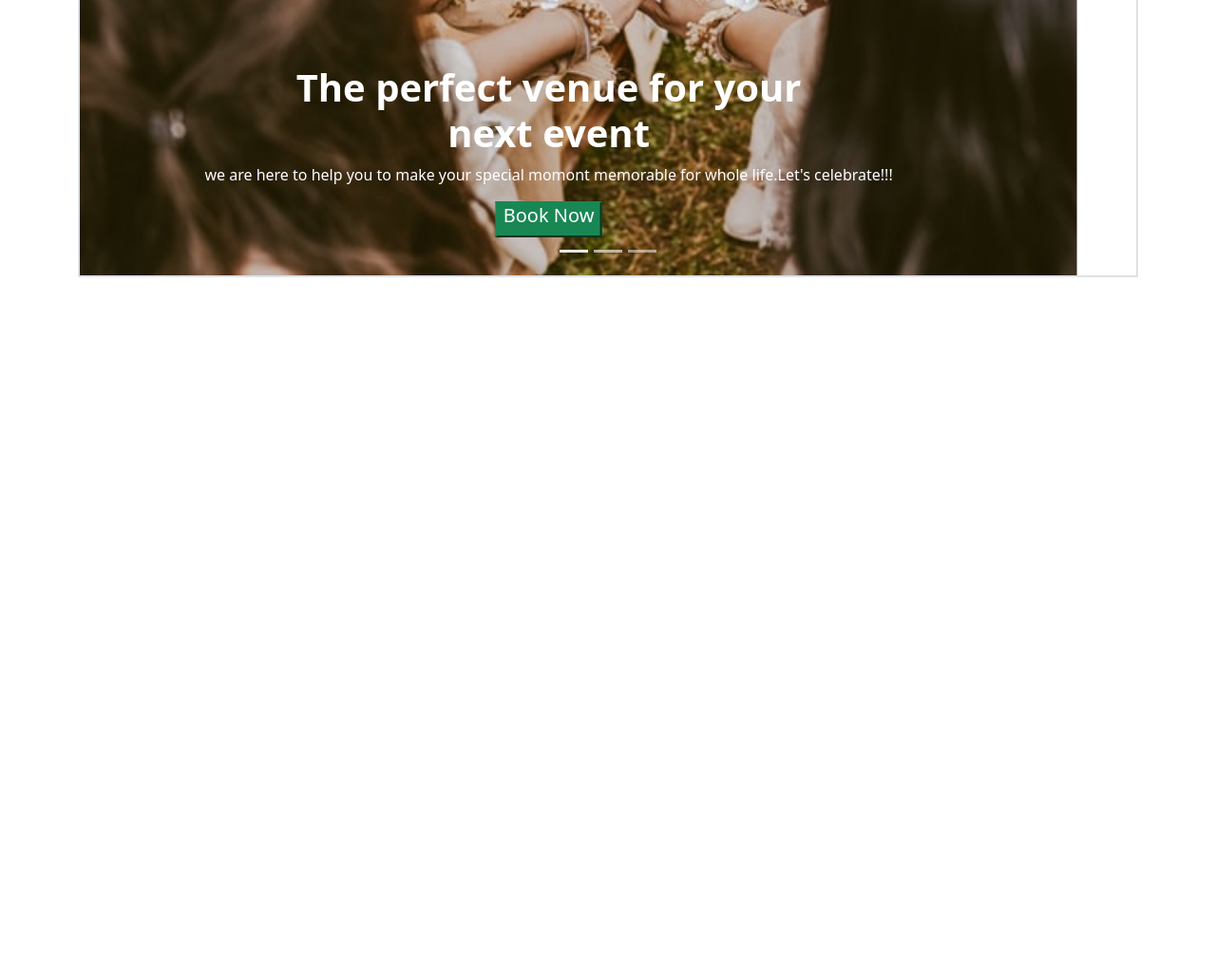
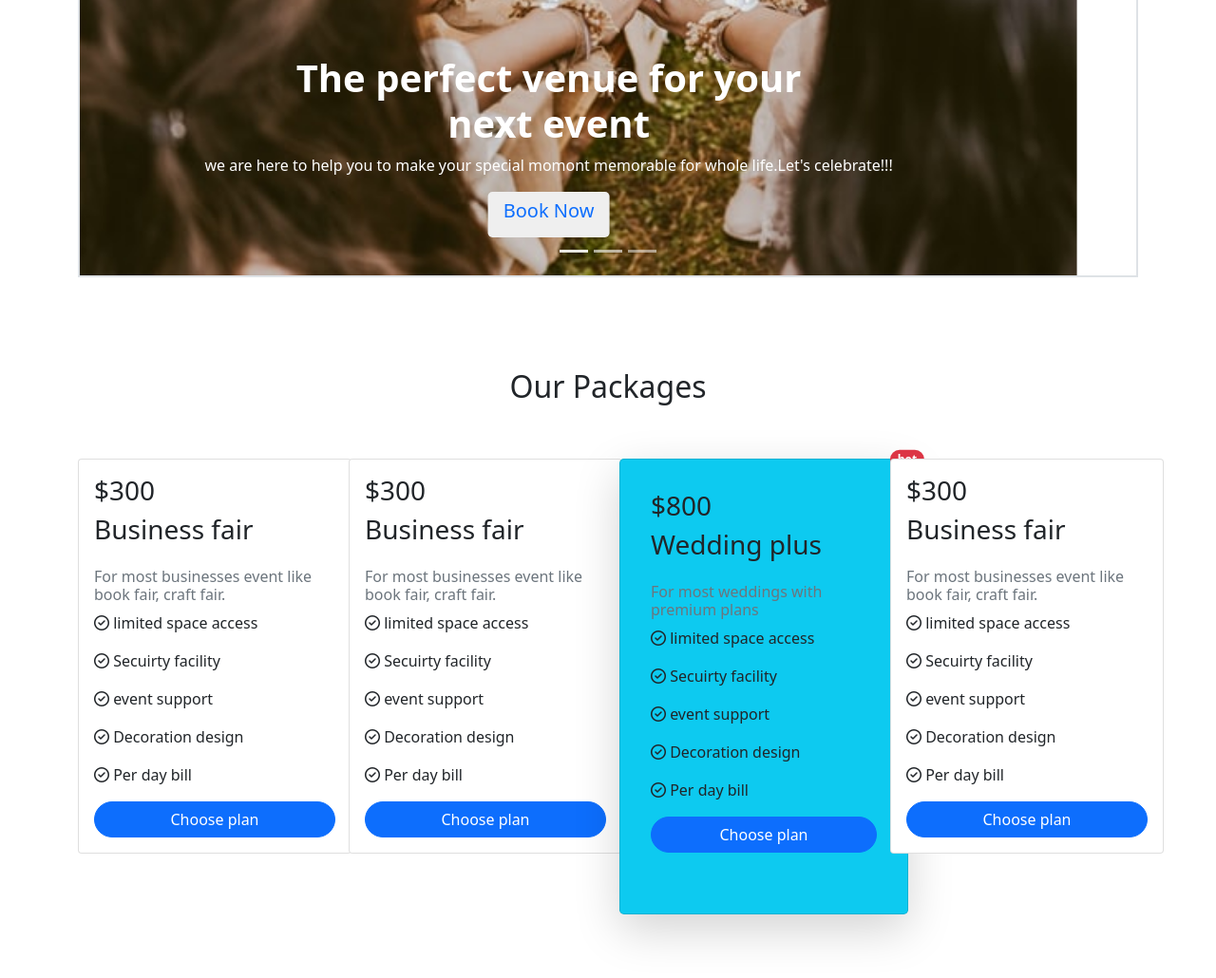
Before and after one commit to Yasmin-Akhter/Convention-Center, a plain HTML site: page index.html in a window 1280 px wide. Shown: the part 500-1530 px from the top of the page at 95% size. Before the commit the page ends 800 px from the top, so only its background shows below. Drawn offline with nearby package versions, Linux system fonts and the light colour scheme.

Commit message:
packages part added

```diff
--- a/index.html
+++ b/index.html
@@ -10,6 +10,9 @@
 
     <link href="https://cdn.jsdelivr.net/npm/bootstrap@5.1.3/dist/css/bootstrap.min.css" rel="stylesheet"
         integrity="sha384-1BmE4kWBq78iYhFldvKuhfTAU6auU8tT94WrHftjDbrCEXSU1oBoqyl2QvZ6jIW3" crossorigin="anonymous">
+
+    <!-- font-awesome link  -->
+    <script src="https://kit.fontawesome.com/d4c0a071b8.js" crossorigin="anonymous"></script>
 </head>
 
 <body>
@@ -36,8 +39,8 @@
                                 next event</h1>
                             <p>we are here to help you to make your special momont memorable for whole life.Let's
                                 celebrate!!! </p>
-                            <button class="btn-success">
-                                <h5>Book Now</h5>
+                            <button class="btn-white px-3 py-2 rounded-3 border-0">
+                                <h5 class="text-primary">Book Now</h5>
                             </button>
                         </div>
                     </div>
@@ -48,8 +51,8 @@
                                 next event</h1>
                             <p>we are here to help you to make your special momont memorable for whole life.Let's
                                 celebrate!!! </p>
-                            <button class="btn-success">
-                                <h5>Book Now</h5>
+                            <button class="btn-white px-3 py-2 rounded-3 border-0">
+                                <h5 class="text-primary">Book Now</h5>
                             </button>
                         </div>
                     </div>
@@ -60,8 +63,8 @@
                                 next event</h1>
                             <p>we are here to help you to make your special momont memorable for whole life.Let's
                                 celebrate!!! </p>
-                            <button class="btn-success">
-                                <h5>Book Now</h5>
+                            <button class="btn-white px-3 py-2 rounded-3 border-0">
+                                <h5 class="text-primary">Book Now</h5>
                             </button>
 
                         </div>
@@ -78,10 +81,135 @@
                     <span class="visually-hidden">Next</span>
                 </button>
             </div>
+        </section>
+
+
+    </header>
+    <main>
+        <!-- Our packages part  -->
+
+        <section class="container py-5">
+            <h2 class="text-center py-5">Our Packages</h2>
+            <div class="row">
+                <!-- package 1  -->
+                <div class="col-lg-3 col-md-6 col-sm-8 col-12 ">
+                    <div class="card" style="width: 18rem;">
+                        <div class="card-body">
+                            <h3 class="card-title">$300</h3>
+                            <h3 class="card-title">Business fair</h3>
+                            <h6 class="card-subtitle mb-2 text-muted"> <br> For most businesses event
+                                like book fair, craft fair.</h6>
+
+
+
+                            <p> <i class="far fa-check-circle"></i> limited space access</p>
+                            <p> <i class="far fa-check-circle"></i> Secuirty facility</p>
+                            <p> <i class="far fa-check-circle"></i> event support</p>
+                            <p> <i class="far fa-check-circle"></i> Decoration design</p>
+                            <p> <i class="far fa-check-circle"></i> Per day bill</p>
+
+
+
+                            <div class="d-grid gap-2">
+                                <button class="btn btn-primary rounded-pill" type="button">Choose plan</button>
+
+                            </div>
+
+                        </div>
+                    </div>
+                </div>
+                <!-- package 2  -->
+                <div class="col-lg-3 col-md-6 col-sm-8 col-12 ">
+                    <div class="card" style="width: 18rem;">
+                        <div class="card-body">
+                            <h3 class="card-title">$300</h3>
+                            <h3 class="card-title">Business fair</h3>
+                            <h6 class="card-subtitle mb-2 text-muted"> <br> For most businesses event
+                                like book fair, craft fair.</h6>
+
+
+
+                            <p> <i class="far fa-check-circle"></i> limited space access</p>
+                            <p> <i class="far fa-check-circle"></i> Secuirty facility</p>
+                            <p> <i class="far fa-check-circle"></i> event support</p>
+                            <p> <i class="far fa-check-circle"></i> Decoration design</p>
+                            <p> <i class="far fa-check-circle"></i> Per day bill</p>
+
+
+
+                            <div class="d-grid gap-2">
+                                <button class="btn btn-primary rounded-pill" type="button">Choose plan</button>
+
+                            </div>
+
+                        </div>
+                    </div>
+                </div>
+                <!-- package 3  -->
+                <div class="col-lg-3 col-md-6 col-sm-8 col-12 ">
+                    <div class="card bg-info shadow-lg p-3 mb-5  bg-info rounded-3 overflow-visible"
+                        style="width:19rem; height:30rem;">
+                        <div class="card-body">
+                            <h3 class="card-title">$800</h3>
+                            <h3 class="card-title">Wedding plus</h3>
+                            <h6 class="card-subtitle mb-2 text-muted"> <br> For most weddings with premium plans</h6>
+
+
+
+                            <p> <i class="far fa-check-circle"></i> limited space access</p>
+                            <p> <i class="far fa-check-circle"></i> Secuirty facility</p>
+                            <p> <i class="far fa-check-circle"></i> event support</p>
+                            <p> <i class="far fa-check-circle"></i> Decoration design</p>
+                            <p> <i class="far fa-check-circle"></i> Per day bill</p>
+
+
+
+                            <div class="d-grid gap-2">
+                                <button class="btn btn-primary rounded-pill text-white" type="button">Choose
+                                    plan</button>
+
+                            </div>
+
+                        </div>
+                        <span class="position-absolute top-0 start-100 translate-middle badge rounded-pill bg-danger">
+                            hot
+                            <span class="visually-hidden">unread messages</span>
+                        </span>
+                    </div>
+                </div>
+                <!-- package 4  -->
+                <div class="col-lg-3 col-md-6 col-sm-8 col-12 ">
+                    <div class="card" style="width: 18rem;">
+                        <div class="card-body">
+                            <h3 class="card-title">$300</h3>
+                            <h3 class="card-title">Business fair</h3>
+                            <h6 class="card-subtitle mb-2 text-muted"> <br> For most businesses event
+                                like book fair, craft fair.</h6>
+
+
+
+                            <p> <i class="far fa-check-circle"></i> limited space access</p>
+                            <p> <i class="far fa-check-circle"></i> Secuirty facility</p>
+                            <p> <i class="far fa-check-circle"></i> event support</p>
+                            <p> <i class="far fa-check-circle"></i> Decoration design</p>
+                            <p> <i class="far fa-check-circle"></i> Per day bill</p>
+
+
+
+                            <div class="d-grid gap-2">
+                                <button class="btn btn-primary rounded-pill" type="button">Choose plan</button>
+
+                            </div>
+
+                        </div>
+                    </div>
+
+                </div>
+
+
+            </div>
 
         </section>
-    </header>
-    <main>
 
     </main>
     <footer>
```
